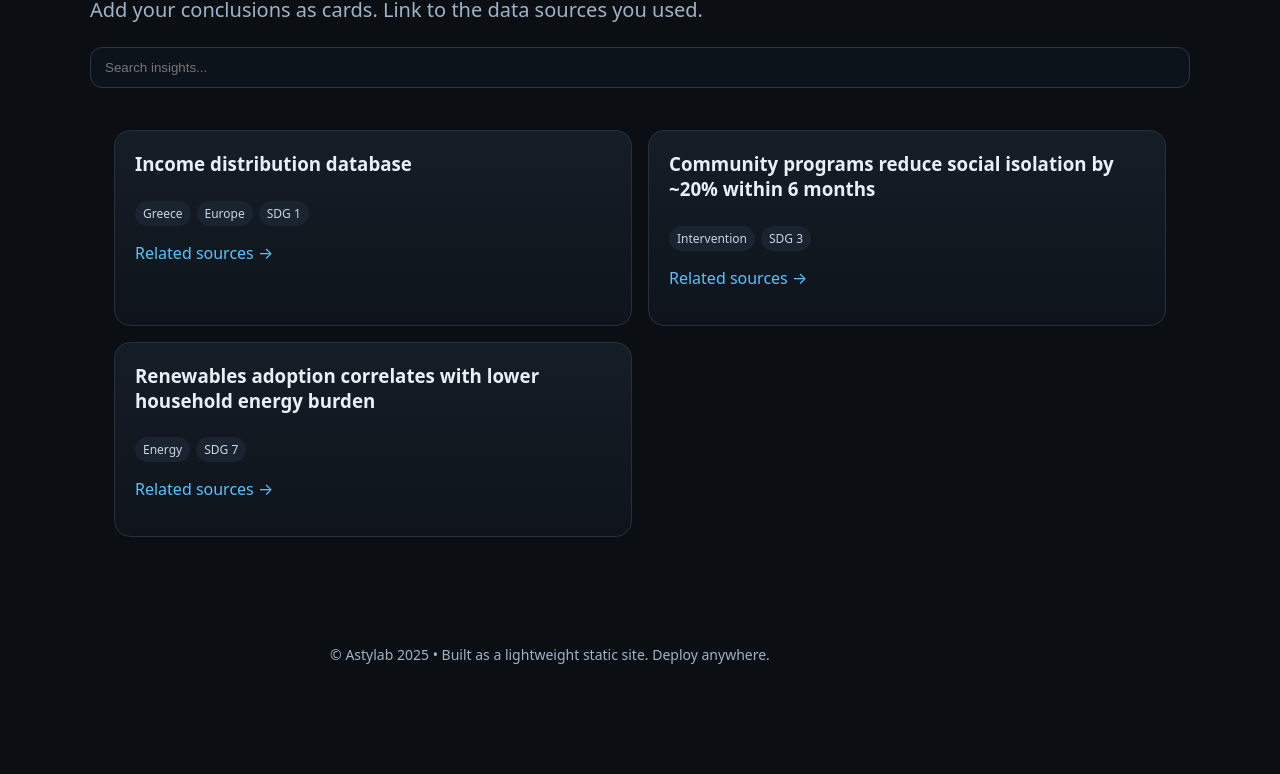
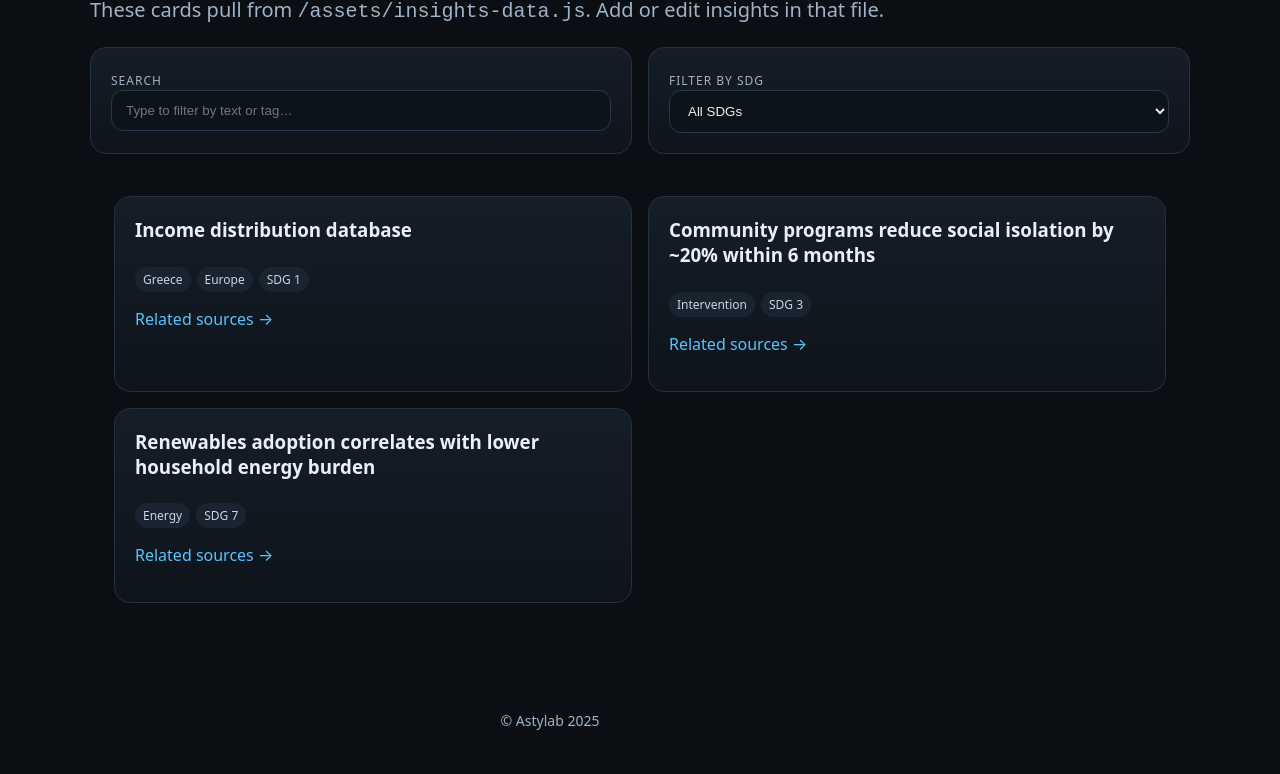
Before and after one commit to billakos9/Astylab-Library, a plain HTML site: page insights.html in a window 1280 px wide. Shown: the part 283-1057 px from the top of the page. Before the commit the page ends 991 px from the top, so only its background shows below. Drawn offline with Linux system fonts and the light colour scheme.

Commit message:
Update insights.html

```diff
--- a/insights.html
+++ b/insights.html
@@ -1,52 +1,49 @@
 <!doctype html>
 <html lang="en"><head>
-<meta charset="utf-8"/><meta name="viewport" content="width=device-width,initial-scale=1"/>
-<title>Astylab Library</title>
-<meta name="description" content="Astylab Library — a clean, publishable knowledge base with SDGs, Indicators, Insights, and Data Sources."/>
-<link rel="stylesheet" href="assets/styles.css"/></head>
-<body><div class="container headerpad"><nav class="nav">
+  <meta charset="utf-8"/>
+  <meta name="viewport" content="width=device-width,initial-scale=1"/>
+  <title>Astylab Library — Insights</title>
+  <link rel="stylesheet" href="/assets/styles.css"/>
+</head>
+<body>
+  <div class="container headerpad">
+    <nav class="nav">
       <div class="logo"><span class="badge">Astylab</span><span>Library</span></div>
       <div class="links">
-    <a href="index.html">Home</a>
-    <a href="sdgs.html">Browse SDGs</a>
-    <a href="insights.html">Insights</a>
-    <a href="data.html">Data Sources</a>
-    <a href="about.html">About</a>
+        <a href="/index.html">Home</a>
+        <a href="/sdgs.html">Browse SDGs</a>
+        <a href="/insights.html">Insights</a>
+        <a href="/data.html">Data Sources</a>
+        <a href="/about.html">About</a>
       </div>
-</nav></div>
+    </nav>
+  </div>
 
   <div class="container hero">
     <p class="kicker">Insights</p>
     <h1>Curated findings</h1>
-  <p>Add your conclusions as cards. Link to the data sources you used.</p>
-  <input class="input" id="insightSearch" placeholder="Search insights..." oninput="filterInsights()" />
+    <p>These cards pull from <code>/assets/insights-data.js</code>. Add or edit insights in that file.</p>
+    <div class="grid">
+      <section class="card half">
+        <label class="kicker">Search</label>
+        <input class="input" id="insightSearch" placeholder="Type to filter by text or tag…" oninput="applyFilters()" />
+      </section>
+      <section class="card half">
+        <label class="kicker">Filter by SDG</label>
+        <select class="input" id="sdgFilter" onchange="applyFilters()">
+          <option value="">All SDGs</option>
+          <option value="1">SDG 1</option><option value="2">SDG 2</option><option value="3">SDG 3</option>
+          <option value="4">SDG 4</option><option value="5">SDG 5</option><option value="6">SDG 6</option>
+          <option value="7">SDG 7</option><option value="8">SDG 8</option><option value="9">SDG 9</option>
+          <option value="10">SDG 10</option><option value="11">SDG 11</option><option value="12">SDG 12</option>
+          <option value="13">SDG 13</option><option value="14">SDG 14</option><option value="15">SDG 15</option>
+          <option value="16">SDG 16</option><option value="17">SDG 17</option>
+        </select>
+      </section>
     </div>
+  </div>
+
   <div class="container grid" id="insightGrid"></div>
-<script>
-const insights=[
- {title:"Loneliness rises with urban density among elders in Athens",tags:["Greece","Aging","SDG 3"],link:"data.html#sources"},
- {title:"Community programs reduce social isolation by ~20% within 6 months",tags:["Intervention","SDG 3"],link:"data.html#sources"}
-];
-const grid=document.getElementById('insightGrid');
-function tagHTML(tags){return tags.map(t=>`<span class="tag">${t}</span>`).join('')}
-function render(list){
-  grid.innerHTML=list.map(i=>`
-    <section class="card half">
-      <h3>${i.title}</h3>
-      <div>${tagHTML(i.tags)}</div>
-      <p><a href="${i.link}">Related sources →</a></p>
-    </section>`).join('');
-}
-function filterInsights(){
-  const q=document.getElementById('insightSearch').value.toLowerCase();
-  render(insights.filter(i=>(i.title+' '+i.tags.join(' ')).toLowerCase().includes(q)));
-}
-render(insights);
-</script>
-
-  <div class="container footer">
-    © Astylab 2025 • Built as a lightweight static site. Deploy anywhere.
-  </div>
 
   <script src="/assets/insights-data.js"></script>
   <script>
@@ -62,12 +59,15 @@ render(insights);
     }
     function render(list){
       const grid = document.getElementById('insightGrid');
-    if (!list.length){ grid.innerHTML = '<p class="kicker">No insights yet.</p>'; return; }
+      if (!list.length){
+        grid.innerHTML = '<p class="kicker">No insights match your filters yet.</p>';
+        return;
+      }
       grid.innerHTML = list.map(card).join('');
     }
     function applyFilters(){
-    const q = (document.getElementById('insightSearch')?.value || '').toLowerCase();
-    const sdg = document.getElementById('sdgFilter')?.value || '';
+      const q = (document.getElementById('insightSearch').value || '').toLowerCase();
+      const sdg = document.getElementById('sdgFilter').value;
       let list = (typeof INSIGHTS !== 'undefined' ? INSIGHTS : []);
       if (sdg) list = list.filter(i => String(i.sdg) === sdg);
       if (q) list = list.filter(i => (i.title + ' ' + (i.tags||[]).join(' ')).toLowerCase().includes(q));
@@ -77,4 +77,5 @@ render(insights);
     applyFilters();
   </script>
 
+  <div class="container footer">© Astylab 2025</div>
 </body></html>
```
Lines whose indentation alone changed are shown as unchanged.
